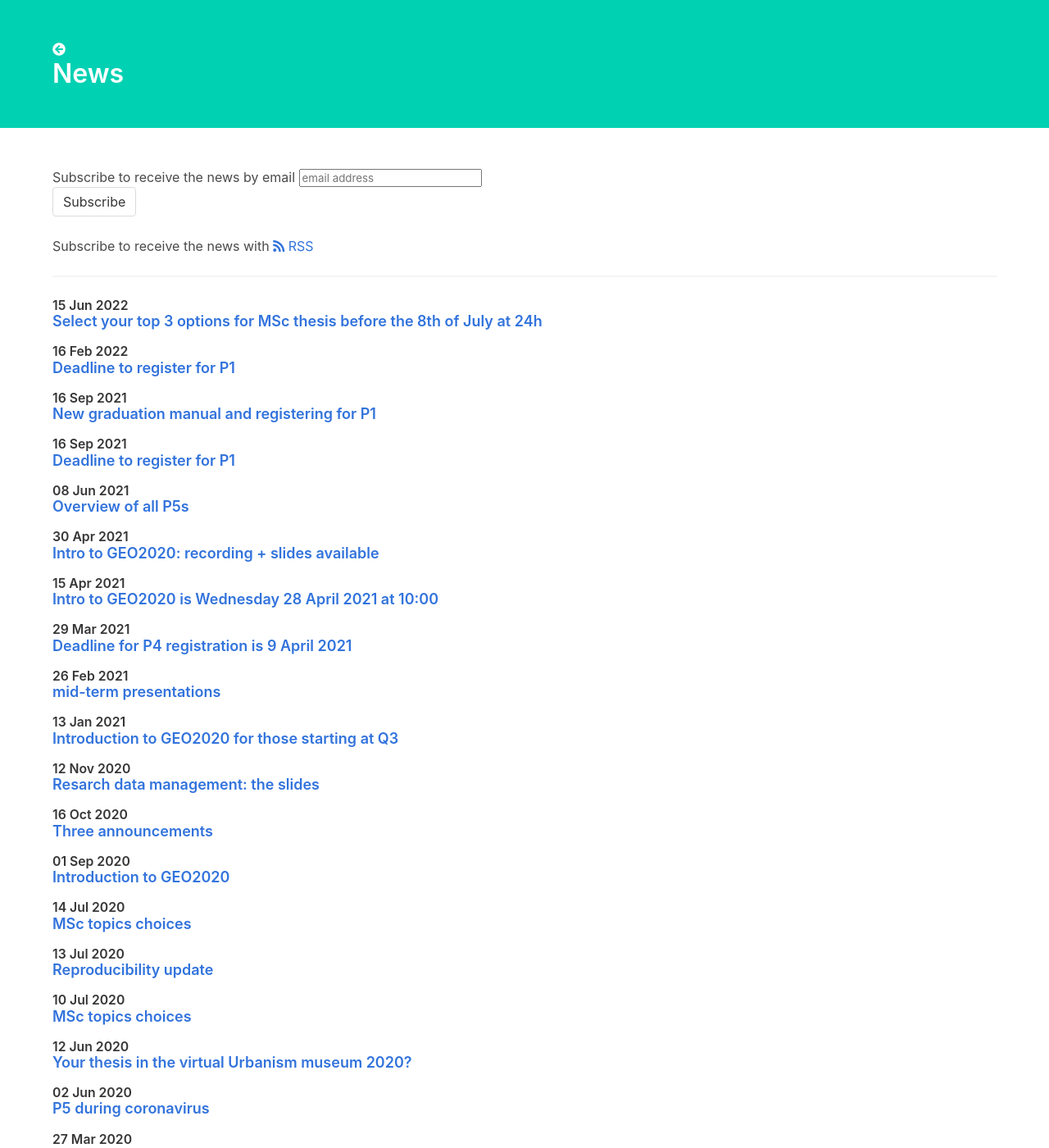
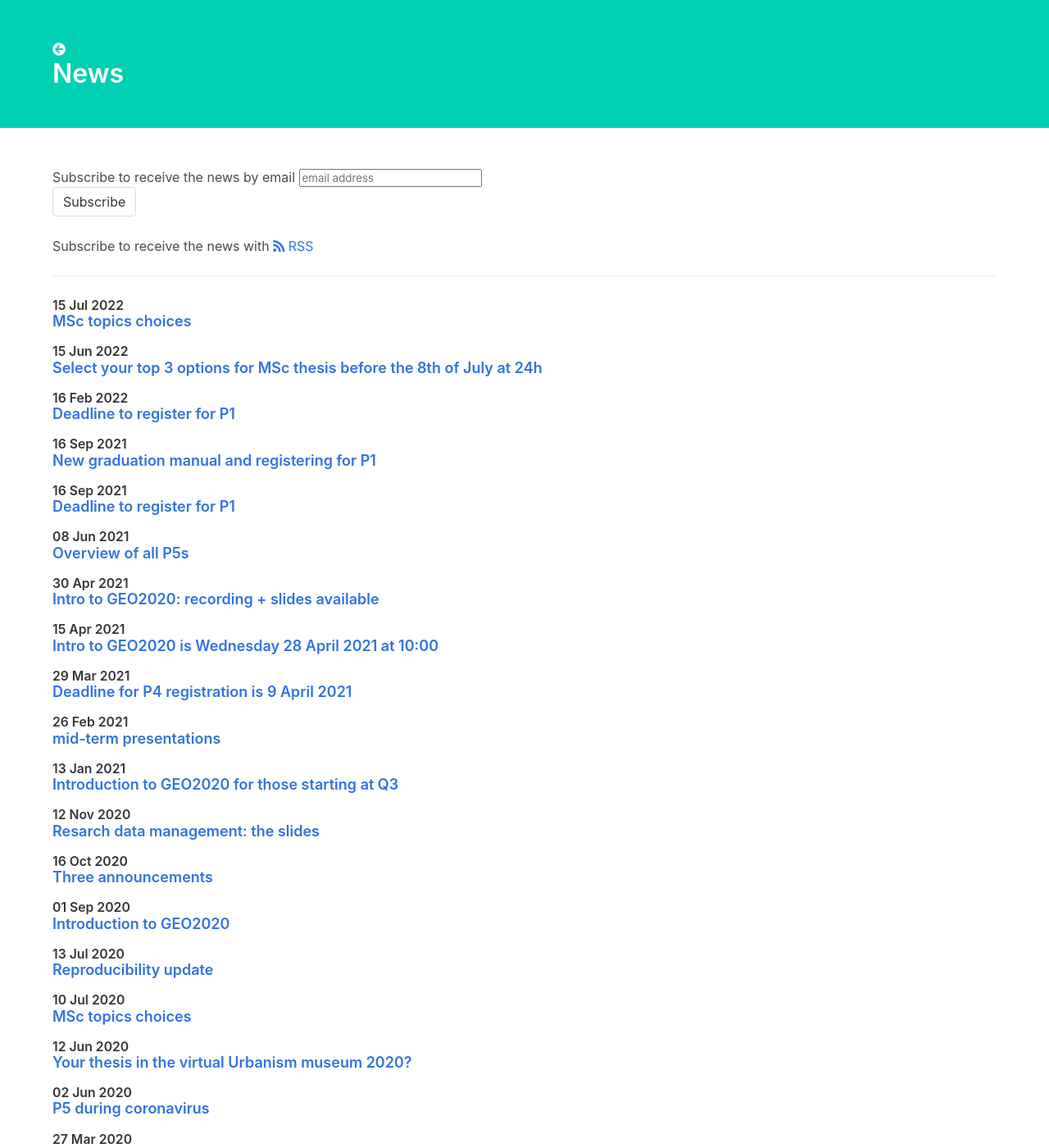
Before and after one commit to tudelft3d/geo2020, a Jekyll site: the page built from news/index.md, in a window 1280 px wide and 1400 px high. Shown: the whole window at 82% size. Built offline with Jekyll 4.4.1, drawn with Linux system fonts in a browser that asks for light colours; nearby versions of some CDN libraries; comment, search, counter and statistics services are not loaded.

Commit message:
We're in 2022, not in 2020 :D

```diff
--- a/_posts/2022-07-15-msc-choices.md
+++ b/_posts/2022-07-15-msc-choices.md
@@ -2,7 +2,7 @@
 layout: post
 title:  "MSc topics choices"
 author: Clara Garcia-Sanchez
-date:   2020-07-14 12:00
+date:   2022-07-15 16:17
 ---
 
 The outcome of the MSc thesis topics is below; all of you (nearly) got their first choices so all is good I reckon.
```
